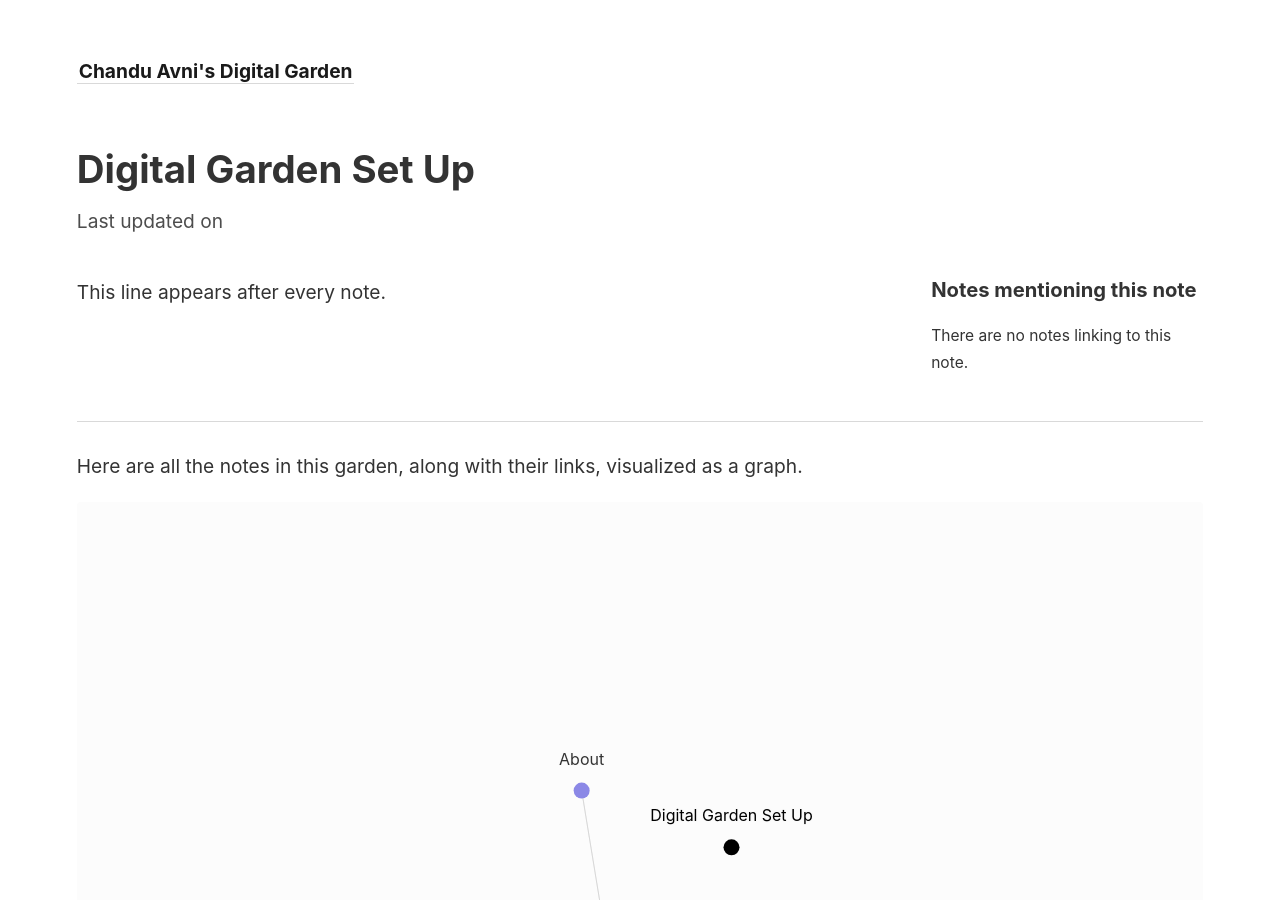
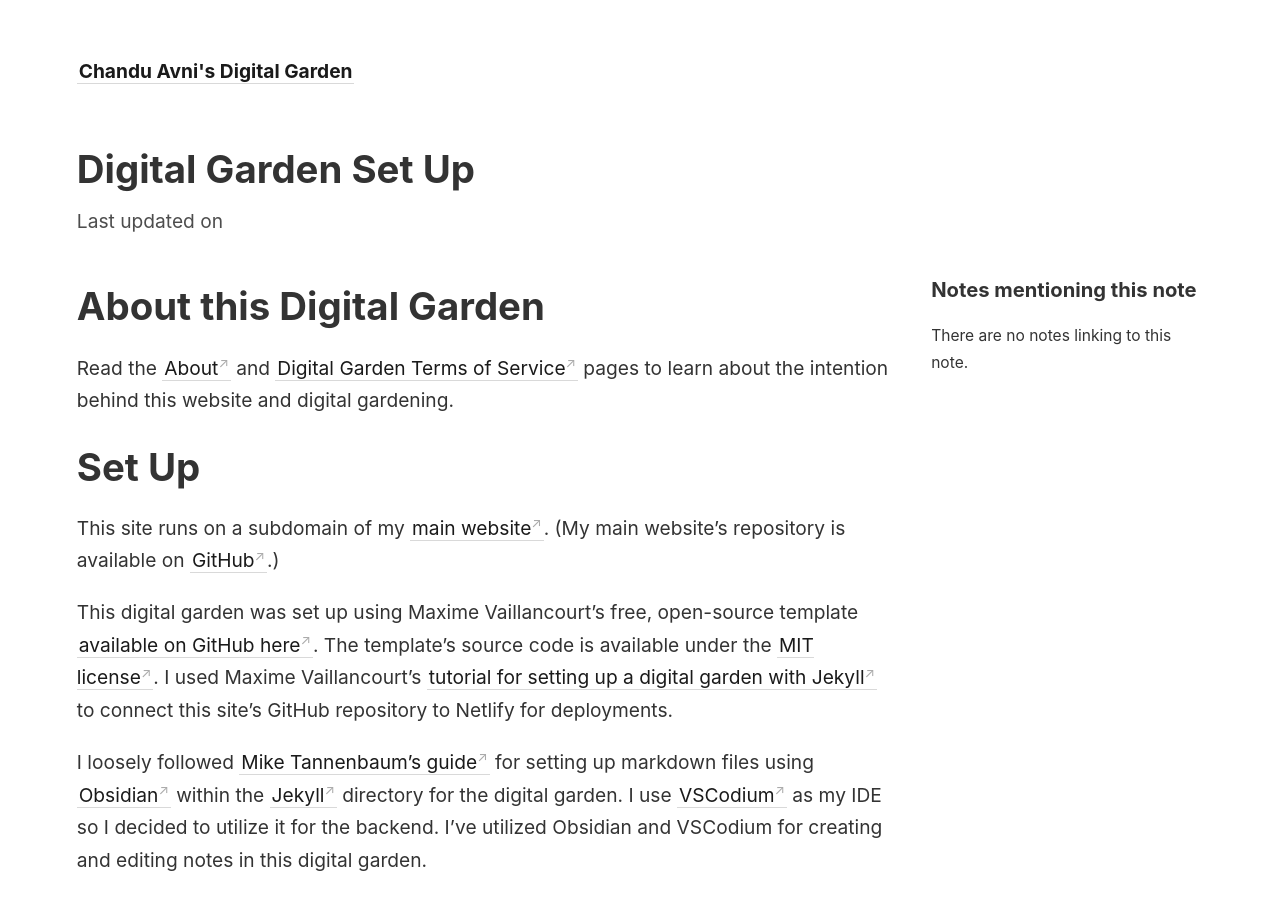
Before and after one commit to ch4ndua/chandu-avni-digital-garden, a Jekyll site: the page built from _notes/digital-garden-set-up.md, in a window 1280 px wide and 900 px high. Built offline with Jekyll 4.4.1, drawn with Linux system fonts in a browser that asks for light colours.

Commit message:
Updated Digital Garden Set Up note

```diff
--- a/_notes/digital-garden-set-up.md
+++ b/_notes/digital-garden-set-up.md
@@ -1,3 +1,13 @@
 ---
 title: Digital Garden Set Up
 ---
+
+# About this Digital Garden
+Read the [About](/about) and [Digital Garden Terms of Service](/digital-garden-tos) pages to learn about the intention behind this website and digital gardening.
+
+# Set Up
+This site runs on a subdomain of my [main website](https://chanduavni.com/). (My main website's repository is available on [GitHub](https://github.com/ch4ndua/chanduavni-site).)
+
+This digital garden was set up using Maxime Vaillancourt's free, open-source template [available on GitHub here](https://github.com/maximevaillancourt/digital-garden-jekyll-template). The template's source code is available under the [MIT license](/LICENSE). I used Maxime Vaillancourt's [tutorial for setting up a digital garden with Jekyll](https://maximevaillancourt.com/blog/setting-up-your-own-digital-garden-with-jekyll) to connect this site's GitHub repository to Netlify for deployments.
+
+I loosely followed [Mike Tannenbaum's guide](https://refinedmind.co/obsidian-jekyll-workflow) for setting up markdown files using [Obsidian](https://github.com/obsidianmd) within the [Jekyll](https://github.com/jekyll/jekyll) directory for the digital garden. I use [VSCodium](https://vscodium.com/) as my IDE so I decided to utilize it for the backend. I've utilized Obsidian and VSCodium for creating and editing notes in this digital garden.
```
